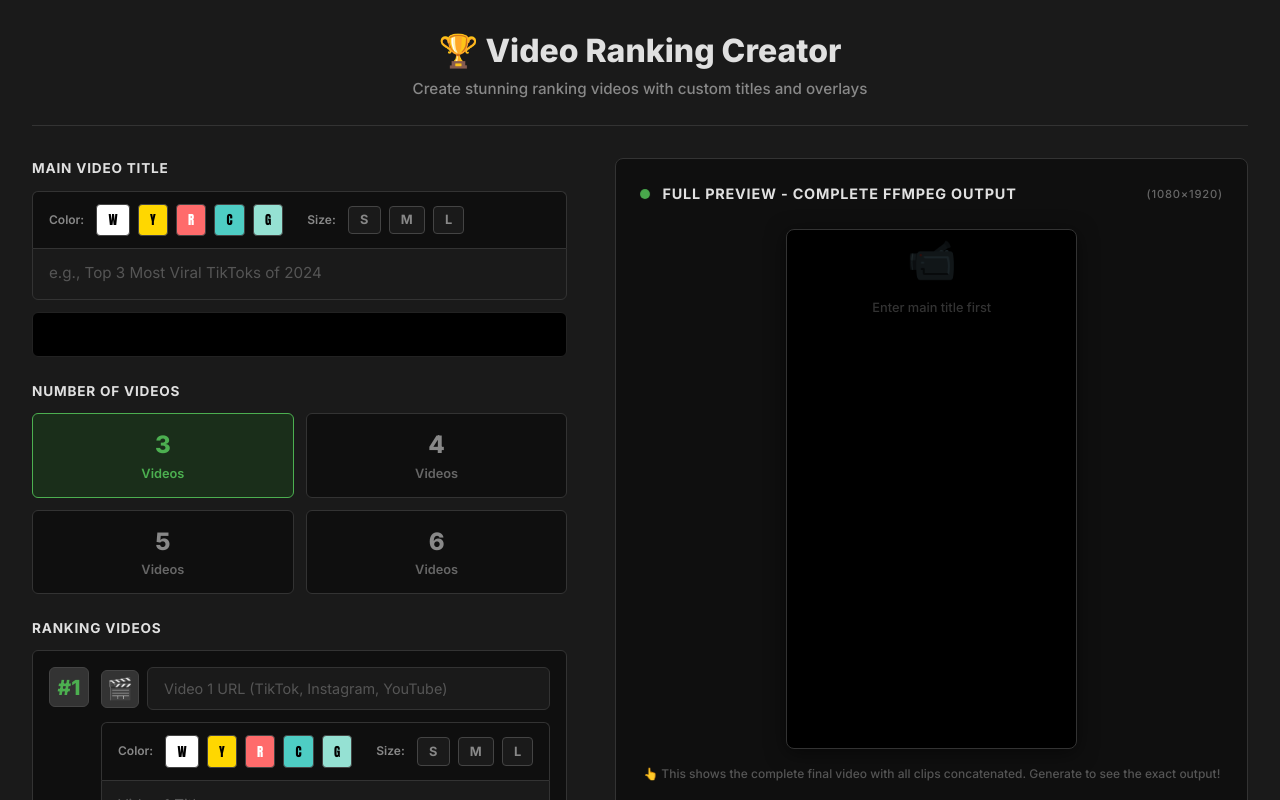
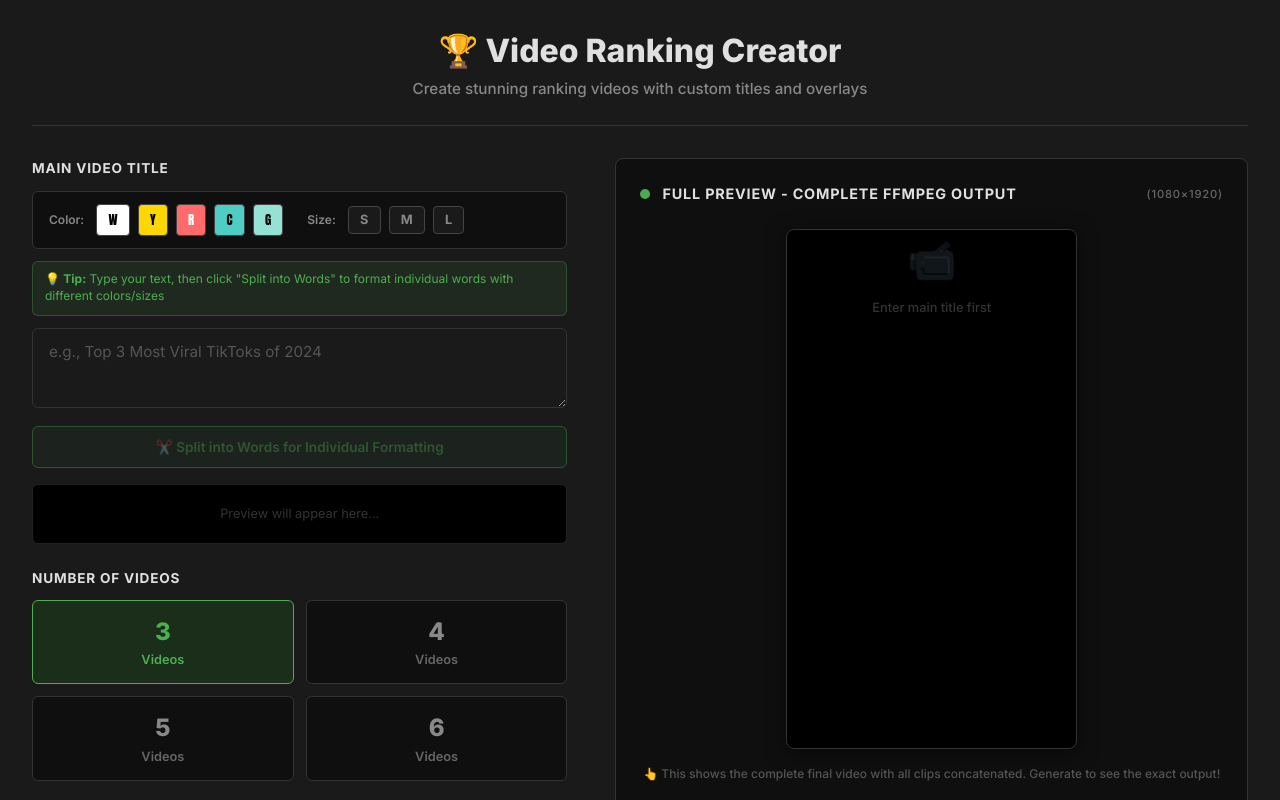
Before and after one commit to KMubeenn/video-maker, a React (Vite) app in the folder client/: page /ranking in a window 1280 px wide. Shown: the top 800 px of the page. Built offline with nearby package versions, Linux system fonts and the light colour scheme.

Commit message:
feat: implement RichTextInput component with global and word-level text formatting capabilities

```diff
--- a/client/src/components/RichTextInput.css
+++ b/client/src/components/RichTextInput.css
@@ -18,8 +18,8 @@
   padding: 0.75rem 1rem;
   background: #0f0f0f;
   border: 1px solid #333;
-  border-radius: 6px 6px 0 0;
-  border-bottom: none;
+  border-radius: 6px;
+  margin-bottom: 0.75rem;
 }
 
 .toolbar-group {
@@ -73,46 +73,175 @@
   color: #aaa;
 }
 
-.rich-text-editor {
-  min-height: 50px;
+.rich-text-instructions {
+  padding: 0.6rem 0.75rem;
+  background: rgba(76, 175, 80, 0.1);
+  border: 1px solid rgba(76, 175, 80, 0.3);
+  border-radius: 6px;
+  color: #4caf50;
+  font-size: 0.75rem;
+  margin-bottom: 0.75rem;
+  line-height: 1.4;
+}
+
+.rich-text-instructions strong {
+  font-weight: 700;
+  color: #4caf50;
+}
+
+.rich-text-editor-simple {
+  width: 100%;
+  min-height: 80px;
   padding: 0.85rem 1rem;
   border: 1px solid #333;
-  border-radius: 0 0 6px 6px;
+  border-radius: 6px;
   background: #1a1a1a;
   font-size: 0.95rem;
   font-family: "Inter", sans-serif;
   outline: none;
   transition: border-color 0.2s ease;
   color: #e0e0e0;
+  resize: vertical;
 }
 
-.rich-text-editor:focus {
+.rich-text-editor-simple:focus {
   border-color: #4caf50;
   box-shadow: 0 0 0 2px rgba(76, 175, 80, 0.1);
 }
 
-.rich-text-editor:empty:before {
-  content: attr(data-placeholder);
+.rich-text-editor-simple::placeholder {
   color: #555;
   font-style: italic;
 }
 
+.split-words-btn {
+  width: 100%;
+  padding: 0.75rem 1rem;
+  margin-top: 0.75rem;
+  background: rgba(76, 175, 80, 0.15);
+  border: 1px solid #4caf50;
+  border-radius: 6px;
+  color: #4caf50;
+  font-weight: 600;
+  font-size: 0.85rem;
+  cursor: pointer;
+  transition: all 0.2s ease;
+}
+
+.split-words-btn:hover:not(:disabled) {
+  background: rgba(76, 175, 80, 0.25);
+  transform: translateY(-1px);
+}
+
+.split-words-btn:disabled {
+  opacity: 0.4;
+  cursor: not-allowed;
+}
+
+.word-editor-container {
+  display: flex;
+  flex-direction: column;
+  gap: 0.75rem;
+  padding: 1rem;
+  background: #0f0f0f;
+  border: 1px solid #333;
+  border-radius: 6px;
+  max-height: 400px;
+  overflow-y: auto;
+}
+
+.word-segment {
+  display: flex;
+  flex-direction: column;
+  gap: 0.5rem;
+  padding: 0.75rem;
+  background: #1a1a1a;
+  border: 1px solid #2a2a2a;
+  border-radius: 6px;
+}
+
+.word-input {
+  padding: 0.6rem 0.75rem;
+  background: #0f0f0f;
+  border: 1px solid #333;
+  border-radius: 4px;
+  font-family: Impact, "Arial Black", sans-serif;
+  font-weight: 700;
+  outline: none;
+  transition: border-color 0.2s ease;
+}
+
+.word-input:focus {
+  border-color: #4caf50;
+}
+
+.word-controls {
+  display: flex;
+  gap: 0.5rem;
+}
+
+.word-color-select,
+.word-size-select {
+  flex: 1;
+  padding: 0.5rem;
+  background: #1a1a1a;
+  border: 1px solid #333;
+  border-radius: 4px;
+  color: #e0e0e0;
+  font-size: 0.8rem;
+  font-weight: 600;
+  outline: none;
+  cursor: pointer;
+  transition: border-color 0.2s ease;
+}
+
+.word-color-select:focus,
+.word-size-select:focus {
+  border-color: #4caf50;
+}
+
+.word-color-select option,
+.word-size-select option {
+  background: #1a1a1a;
+  color: #e0e0e0;
+}
+
+.merge-words-btn {
+  width: 100%;
+  padding: 0.75rem 1rem;
+  margin-top: 0.75rem;
+  background: rgba(255, 193, 7, 0.15);
+  border: 1px solid #ffc107;
+  border-radius: 6px;
+  color: #ffc107;
+  font-weight: 600;
+  font-size: 0.85rem;
+  cursor: pointer;
+  transition: all 0.2s ease;
+}
+
+.merge-words-btn:hover:not(:disabled) {
+  background: rgba(255, 193, 7, 0.25);
+  transform: translateY(-1px);
+}
+
 .rich-text-preview {
-  margin-top: 0.75rem;
-  padding: 0.85rem;
+  margin-top: 1rem;
+  padding: 1rem;
   background: #000;
   border-radius: 6px;
-  min-height: 45px;
+  min-height: 60px;
   display: flex;
   align-items: center;
   justify-content: center;
   font-family: Impact, "Arial Black", sans-serif;
   text-shadow: 2px 2px 4px rgba(0, 0, 0, 0.8);
   border: 1px solid #222;
+  flex-wrap: wrap;
+  white-space: pre-wrap; /* Preserve spaces */
 }
 
-.rich-text-preview:empty:before {
-  content: "Preview will appear here...";
+.preview-placeholder {
   color: rgba(255, 255, 255, 0.2);
   font-size: 0.8rem;
   font-family: "Inter", sans-serif;
--- a/client/src/components/RichTextInput.tsx
+++ b/client/src/components/RichTextInput.tsx
@@ -1,4 +1,4 @@
-import { useState, useRef, useEffect, useCallback } from "react";
+import { useState } from "react";
 import "./RichTextInput.css";
 
 export interface TextSegment {
@@ -24,52 +24,92 @@ export function RichTextInput({
 }: RichTextInputProps) {
   const [currentColor, setCurrentColor] = useState("white");
   const [currentSize, setCurrentSize] = useState(52);
-  const editorRef = useRef<HTMLDivElement>(null);
+  const [editingText, setEditingText] = useState("");
+  const [isWordMode, setIsWordMode] = useState(false);
 
-  // Get plain text from segments - memoized to avoid recreating on every render
-  const getPlainText = useCallback(() => {
+  // Get plain text from segments
+  const getPlainText = () => {
     return value.map((seg) => seg.text).join("");
-  }, [value]);
-
-  // Handle text input
-  const handleInput = (e: React.FormEvent<HTMLDivElement>) => {
-    const text = e.currentTarget.textContent || "";
-
-    // Update with single segment using current formatting
-    onChange([{ text, color: currentColor, fontSize: currentSize }]);
   };
 
-  // Apply color to all text
-  const applyColor = (color: string) => {
-    setCurrentColor(color);
-    const text = getPlainText();
-    if (text) {
-      onChange([{ text, color, fontSize: currentSize }]);
-    }
+  // Handle text changes - treat as single segment while typing
+  const handleTextChange = (e: React.ChangeEvent<HTMLTextAreaElement>) => {
+    const newText = e.target.value;
+    setEditingText(newText);
+
+    // In simple mode, always update (single segment)
+    // This allows editing even if there are formatted segments in the background
+    onChange([{ text: newText, color: currentColor, fontSize: currentSize }]);
   };
 
-  // Apply size to all text
-  const applySize = (size: number) => {
-    setCurrentSize(size);
-    const text = getPlainText();
-    if (text) {
-      onChange([{ text, color: currentColor, fontSize: size }]);
-    }
+  // Apply color to entire text
+  const applyColorToAll = (color: string) => {
+    setCurrentColor(color);
+    const text = editingText || getPlainText();
+    onChange([{ text, color, fontSize: currentSize }]);
   };
 
-  // Update editor content when value changes externally
-  useEffect(() => {
-    if (editorRef.current) {
-      const plainText = getPlainText();
-      // Only update if the text actually changed and we're not currently typing
-      if (
-        editorRef.current.textContent !== plainText &&
-        document.activeElement !== editorRef.current
-      ) {
-        editorRef.current.textContent = plainText;
+  // Apply size to entire text
+  const applySizeToAll = (size: number) => {
+    setCurrentSize(size);
+    const text = editingText || getPlainText();
+    onChange([{ text, color: currentColor, fontSize: size }]);
+  };
+
+  // Split text into words for individual formatting
+  const splitIntoWords = () => {
+    // If we already have multiple segments (formatted), just switch to word mode
+    if (value.length > 1) {
+      setIsWordMode(true);
+      setEditingText("");
+      return;
     }
+
+    const text = editingText || getPlainText();
+    if (!text.trim()) return;
+
+    // Split by whitespace but don't keep the whitespace segments
+    const words = text.split(/\s+/).filter((word) => word.length > 0);
+
+    const segments: TextSegment[] = [];
+
+    words.forEach((word, index) => {
+      // Add the word
+      segments.push({
+        text: word,
+        color: "white",
+        fontSize: 52,
+      });
+
+      // Add a space after each word except the last one
+      if (index < words.length - 1) {
+        segments.push({
+          text: " ",
+          color: "white",
+          fontSize: 52,
+        });
       }
-  }, [value, getPlainText]);
+    });
+
+    onChange(segments);
+    setEditingText("");
+    setIsWordMode(true);
+  };
+
+  // Update a specific segment
+  const updateSegment = (index: number, updates: Partial<TextSegment>) => {
+    const newSegments = [...value];
+    newSegments[index] = { ...newSegments[index], ...updates };
+    onChange(newSegments);
+  };
+
+  // Go back to simple edit mode - DON'T destroy formatting!
+  const backToSimpleMode = () => {
+    setIsWordMode(false); // Just switch UI mode
+    const fullText = getPlainText();
+    setEditingText(fullText);
+    // Don't call onChange - keep the segments intact for preview!
+  };
 
   return (
     <div className="rich-text-input">
@@ -81,7 +121,7 @@ export function RichTextInput({
           <button
             className="toolbar-btn color-btn"
             style={{ background: "white", color: "black" }}
-            onClick={() => applyColor("white")}
+            onClick={() => applyColorToAll("white")}
             disabled={disabled}
             title="White"
           >
@@ -90,7 +130,7 @@ export function RichTextInput({
           <button
             className="toolbar-btn color-btn"
             style={{ background: "#FFD700", color: "black" }}
-            onClick={() => applyColor("#FFD700")}
+            onClick={() => applyColorToAll("#FFD700")}
             disabled={disabled}
             title="Yellow"
           >
@@ -99,7 +139,7 @@ export function RichTextInput({
           <button
             className="toolbar-btn color-btn"
             style={{ background: "#FF6B6B", color: "white" }}
-            onClick={() => applyColor("#FF6B6B")}
+            onClick={() => applyColorToAll("#FF6B6B")}
             disabled={disabled}
             title="Red"
           >
@@ -108,7 +148,7 @@ export function RichTextInput({
           <button
             className="toolbar-btn color-btn"
             style={{ background: "#4ECDC4", color: "black" }}
-            onClick={() => applyColor("#4ECDC4")}
+            onClick={() => applyColorToAll("#4ECDC4")}
             disabled={disabled}
             title="Cyan"
           >
@@ -117,7 +157,7 @@ export function RichTextInput({
           <button
             className="toolbar-btn color-btn"
             style={{ background: "#95E1D3", color: "black" }}
-            onClick={() => applyColor("#95E1D3")}
+            onClick={() => applyColorToAll("#95E1D3")}
             disabled={disabled}
             title="Green"
           >
@@ -129,7 +169,7 @@ export function RichTextInput({
           <span className="toolbar-label">Size:</span>
           <button
             className="toolbar-btn size-btn"
-            onClick={() => applySize(40)}
+            onClick={() => applySizeToAll(40)}
             disabled={disabled}
             title="Small (40px)"
           >
@@ -137,7 +177,7 @@ export function RichTextInput({
           </button>
           <button
             className="toolbar-btn size-btn"
-            onClick={() => applySize(52)}
+            onClick={() => applySizeToAll(52)}
             disabled={disabled}
             title="Medium (52px)"
           >
@@ -145,7 +185,7 @@ export function RichTextInput({
           </button>
           <button
             className="toolbar-btn size-btn"
-            onClick={() => applySize(64)}
+            onClick={() => applySizeToAll(64)}
             disabled={disabled}
             title="Large (64px)"
           >
@@ -154,16 +194,101 @@ export function RichTextInput({
         </div>
       </div>
 
-      <div
-        ref={editorRef}
-        className="rich-text-editor"
-        contentEditable={!disabled}
-        onInput={handleInput}
-        suppressContentEditableWarning
-        data-placeholder={placeholder}
+      <div className="rich-text-instructions">
+        💡 <strong>Tip:</strong> Type your text, then click "Split into Words"
+        to format individual words with different colors/sizes
+      </div>
+
+      {!isWordMode ? (
+        <>
+          {/* Simple text editor mode */}
+          <textarea
+            className="rich-text-editor-simple"
+            value={editingText || getPlainText()}
+            onChange={handleTextChange}
+            placeholder={placeholder}
+            disabled={disabled}
           />
+          <button
+            className="split-words-btn"
+            onClick={splitIntoWords}
+            disabled={disabled || !getPlainText().trim()}
+          >
+            ✂️ Split into Words for Individual Formatting
+          </button>
+        </>
+      ) : (
+        <>
+          {/* Word-by-word editor mode */}
+          <div className="word-editor-container">
+            {value
+              .map((segment, index) => ({ segment, index }))
+              .filter(({ segment }) => segment.text.trim().length > 0) // Hide space-only segments
+              .map(({ segment, index }) => (
+                <div key={index} className="word-segment">
+                  <input
+                    type="text"
+                    className="word-input"
+                    value={segment.text}
+                    onChange={(e) =>
+                      updateSegment(index, { text: e.target.value })
+                    }
+                    disabled={disabled}
+                    style={{
+                      color: segment.color || "white",
+                      fontSize: `${((segment.fontSize || 52) / 52) * 1}rem`,
+                    }}
+                  />
+                  <div className="word-controls">
+                    <select
+                      value={segment.color || "white"}
+                      onChange={(e) =>
+                        updateSegment(index, { color: e.target.value })
+                      }
+                      disabled={disabled}
+                      className="word-color-select"
+                    >
+                      <option value="white">White</option>
+                      <option value="#FFD700">Yellow</option>
+                      <option value="#FF6B6B">Red</option>
+                      <option value="#4ECDC4">Cyan</option>
+                      <option value="#95E1D3">Green</option>
+                    </select>
+                    <select
+                      value={segment.fontSize || 52}
+                      onChange={(e) =>
+                        updateSegment(index, {
+                          fontSize: Number(e.target.value),
+                        })
+                      }
+                      disabled={disabled}
+                      className="word-size-select"
+                    >
+                      <option value={40}>Small</option>
+                      <option value={52}>Medium</option>
+                      <option value={64}>Large</option>
+                    </select>
+                  </div>
+                </div>
+              ))}
+          </div>
+          <button
+            className="merge-words-btn"
+            onClick={backToSimpleMode}
+            disabled={disabled}
+          >
+            ← Back to Text Editor (keeps formatting)
+          </button>
+        </>
+      )}
 
       <div className="rich-text-preview">
+        {value.length === 0 || !getPlainText() ? (
+          <span className="preview-placeholder">
+            Preview will appear here...
+          </span>
+        ) : (
+          <div style={{ whiteSpace: "pre-wrap" }}>
             {value.map((segment, index) => (
               <span
                 key={index}
@@ -177,6 +302,8 @@ export function RichTextInput({
               </span>
             ))}
           </div>
+        )}
+      </div>
     </div>
   );
 }
```
Lines whose indentation alone changed are shown as unchanged.
